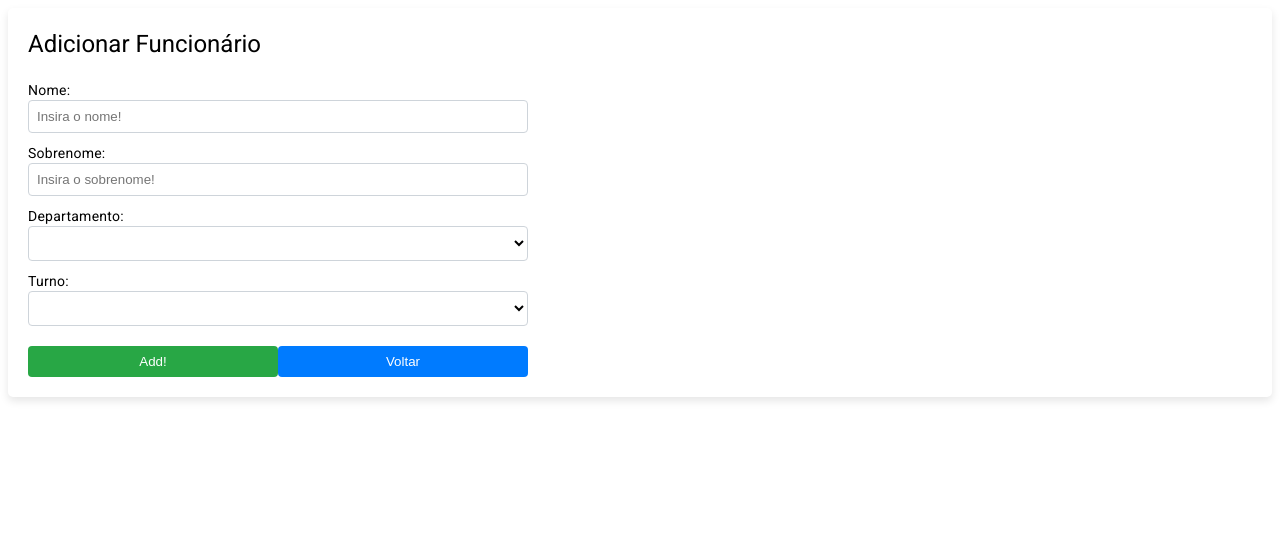
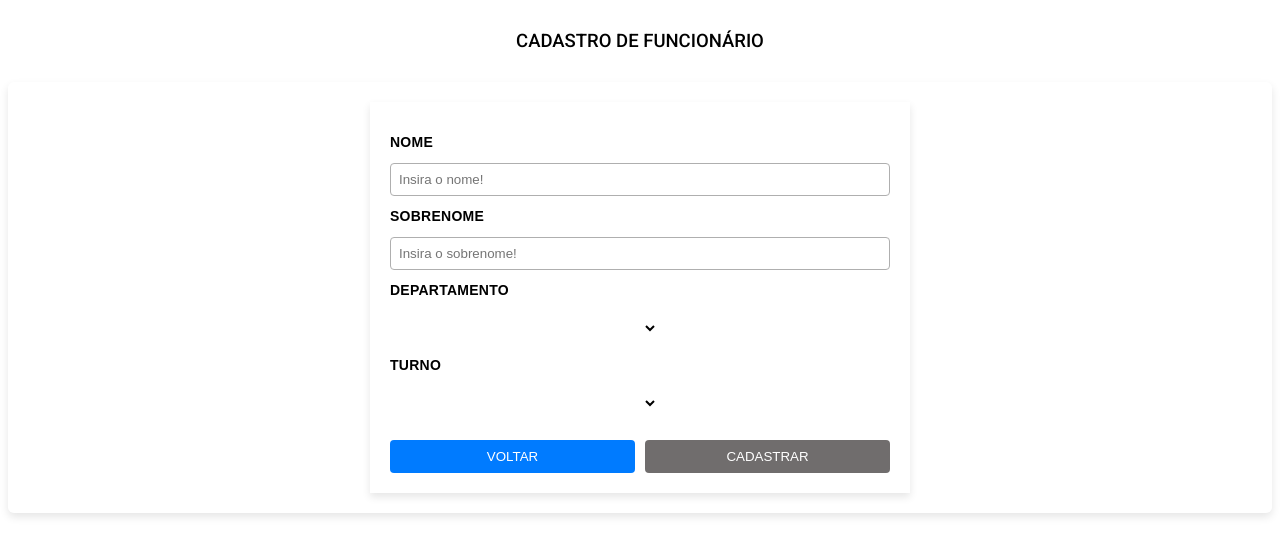
Before and after one commit to vascsx/registro_frontend, an Angular app: page /cadastro in a window 1280 px wide. Shown: the top 556 px of the page. Built offline with nearby package versions, Linux system fonts and the light colour scheme.

Commit message:
feat: estilização da pagina cadastro de usuarios

```diff
--- a/src/app/app.routes.ts
+++ b/src/app/app.routes.ts
@@ -9,25 +9,25 @@ export const routes: Routes = [
     {
         path: '',
         component: HomeComponent,
-    },
+    }, //TELA PRINCIPAL
 
     {
         path: 'cadastro',
         component: CadastroComponent,
-    },
+    }, //TELA DE CADASTRO
 
     {
         path: 'editar/:id',
         component: EditarComponent
-    },
+    }, //TELA DE EDIÇÃO
 
     {
         path: 'detalhes/:id',
         component: DetalhesComponent
-    }
-    ,
-    {
-        path: 'login',
-        component: LoginComponent
-    }
+    } //TELA DE DETALHES
+
+    // {
+    //     path: 'login',
+    //     component: LoginComponent
+    // }
 ];
--- a/src/app/componentes/excluir/excluir.component.html
+++ b/src/app/componentes/excluir/excluir.component.html
@@ -1,15 +1,11 @@
 <div *ngIf="funcionario">
     <h1 mat-dialog-title>Deseja confirmar a exclusão?</h1>
     <div mat-dialog-content>
-      <p style="font: bold;">Funcionário:</p>
-      <p>{{funcionario.nome}} {{funcionario.sobrenome}}</p>
-
-      <p style="font-style: bold;">Departamento:</p>
-      <p>{{funcionario.departamento}}</p>
-
+      <p style="font: bold;">Funcionario: {{funcionario.nome}} {{funcionario.sobrenome}}</p>
+      <p style="font-style: bold;">Departamento: {{funcionario.departamento}}</p>
     </div>
-    <div mat-dialog-actions>
-      <button mat-button  mat-raised-button color="warn" (click)="excluir()">Confirmar</button>
-      <button routerLink="">Voltar</button>
-    </div>
-    </div>
+  </div>
+  <div mat-dialog-actions class="btns">
+    <button mat-button  mat-raised-button color="warn" (click)="excluir()" style="background-color: red;">CONFIRMAR</button>
+    <button routerLink="" style="background-color: rgb(18, 84, 207);">VOLTAR</button>
+  </div>
--- a/src/app/componentes/excluir/excluir.component.scss
+++ b/src/app/componentes/excluir/excluir.component.scss
@@ -0,0 +1,26 @@
+div {
+    display: flex;
+    flex-direction: column;
+    justify-content: center;
+    border-radius: 10px;
+    margin: 5px;
+    padding: 10px;
+}
+
+.btns {
+    display: flex;
+    flex-direction: row;
+    justify-content: center;
+
+
+    button {
+        padding: 8px;
+        border: none;
+        border-radius: 4px;
+        color: white;
+        margin-left: 10px;
+        box-shadow: 1px 2px 5px 0px rgba(0,0,0,0.75);
+        -webkit-box-shadow: 1px 2px 5px 0px rgba(0,0,0,0.75);
+        -moz-box-shadow: 1px 2px 5px 0px rgba(0,0,0,0.75);
+    }
+}
--- a/src/app/componentes/funcionario-form/funcionario-form.component.html
+++ b/src/app/componentes/funcionario-form/funcionario-form.component.html
@@ -1,21 +1,23 @@
+<h1>{{ btnTitulo }}</h1>
+<div class="container">
+
   <div class="card">
-  <h1>{{ btnTitulo }}</h1>
 
     <form [formGroup]="funcionarioForm" (ngSubmit)="submit()" #formDir="ngForm">
       <input type="hidden" value="" formControlName="id">
 
       <div class="input-box">
-      <label for="nome">Nome:</label>
+        <label for="nome">NOME</label>
         <input id="nome" type="text" class="form-control text-dark" formControlName="nome" placeholder="Insira o nome!" required>
       </div>
 
       <div class="input-box">
-      <label for="sobrenome">Sobrenome:</label>
+        <label for="sobrenome">SOBRENOME</label>
         <input id="sobrenome" type="text" class="form-control text-dark" formControlName="sobrenome" placeholder="Insira o sobrenome!" required>
       </div>
 
       <div class="input-box">
-      <label for="departamento">Departamento:</label>
+        <label for="departamento">DEPARTAMENTO</label>
         <select id="departamento" class="form-select" formControlName="departamento" required>
           <option value="RH">RH</option>
           <option value="Financeiro">Financeiro</option>
@@ -26,7 +28,7 @@
       </div>
 
       <div class="input-box">
-      <label for="turno">Turno:</label>
+        <label for="turno">TURNO</label>
         <select id="turno" class="form-select" formControlName="turno" required>
           <option value="Manha">Manha</option>
           <option value="Tarde">Tarde</option>
@@ -35,8 +37,9 @@
       </div>
 
       <div class="btn-box">
-      <button type="submit" class="btn btn-success w-50" [disabled]="!funcionarioForm.valid">{{ btnAcao }}</button>
-      <button class="btn btn-primary w-50" routerLink="">Voltar</button>
+        <button class="btn btn-success w-50" routerLink="">VOLTAR</button>
+        <button type="submit" class="btn btn-primary w-50" [disabled]="!funcionarioForm.valid">{{ btnAcao }}</button>
       </div>
     </form>
   </div>
+</div>
--- a/src/app/componentes/funcionario-form/funcionario-form.component.scss
+++ b/src/app/componentes/funcionario-form/funcionario-form.component.scss
@@ -1,32 +1,67 @@
+$primary-color: #007bff;
+$secondary-color: rgb(112, 109, 109);
+$text-color: #000;
+
+h1 {
+  text-align: center;
+  font-size: 1.85rem;
+  font-weight: 500;
+  margin: 25px;
+}
+
+.container {
+  display: flex;
+  justify-content: center;
+  border-radius: 6px;
+  margin: auto;
+  padding: 20px;
+  box-shadow: 0 4px 8px rgba(0, 0, 0, 0.1);
+
   .card {
+    display: flex;
+    flex-direction: column;
+    gap: 10px;
     padding: 20px;
-  background-color: #fff;
-  border-radius: 5px;
     box-shadow: 0 4px 8px rgba(0, 0, 0, 0.1);
 
     h1 {
-    margin-bottom: 20px;
+      margin-bottom: 12px;
     }
 
     .input-box {
-    margin-bottom: 10px;
+      display: flex;
+      flex-direction: column;
+      gap: 11px;
+      margin-top: 10px;
 
       label {
-      margin-bottom: 5px;
+        font-weight: bold;
+        font-size: 1.4rem;
       }
 
       input,
       select {
         width: 100%;
         padding: 8px;
-      border: 1px solid #ced4da;
+        border: 1px solid #afafaf;
         border-radius: 4px;
         box-sizing: border-box;
         background-color: #fff;
 
         &.text-dark {
-        color: #000; // Altere conforme necessário
+          color: $text-color;
         }
+      }
+
+      select {
+        background: transparent;
+        width: 268px;
+        padding: 5px;
+        font-size: 1.42rem;
+        line-height: 1;
+        border: 0;
+        border-radius: 0;
+        height: 34px;
       }
     }
 
@@ -36,20 +71,27 @@
       margin-top: 20px;
 
       .btn {
-      padding: 8px 20px;
+        padding: 9px 10px;
         border: none;
         border-radius: 4px;
         cursor: pointer;
+        width: 100%;
 
         &.btn-success {
-        background-color: #28a745;
+          background-color: $primary-color;
           color: #fff;
         }
 
         &.btn-primary {
-        background-color: #007bff;
+          background-color: $secondary-color;
   color: #fff;
+  margin-left: 10px;
+
+   &:active:hover {
+    background-color: $primary-color;
     }
         }
       }
     }
+  }
+}
--- a/src/app/componentes/funcionario-form/funcionario-form.component.ts
+++ b/src/app/componentes/funcionario-form/funcionario-form.component.ts
@@ -58,4 +58,6 @@ export class FuncionarioFormComponent implements OnInit{
 
       this.onSubmit.emit(this.funcionarioForm.value);
   }
+
+
 }
--- a/src/app/pages/cadastro/cadastro.component.ts
+++ b/src/app/pages/cadastro/cadastro.component.ts
@@ -13,8 +13,8 @@ import { Router } from '@angular/router';
 })
 export class CadastroComponent {
 
-  btnAcao = "Add!"
-  btnTitulo = "Adicionar Funcionário"
+  btnAcao = "CADASTRAR"
+  btnTitulo = "CADASTRO DE FUNCIONÁRIO"
   constructor( private funcionarioService: FuncionarioService, private router: Router) {
 
   }
--- a/src/app/pages/detalhes/detalhes.component.html
+++ b/src/app/pages/detalhes/detalhes.component.html
@@ -5,57 +5,50 @@
   <div *ngIf="funcionario">
   <form>
   <div class="input-box">
-    <mat-form-field>
-      <mat-label>Nome:</mat-label>
-     <input matInput type="text" class="form-control text-dark" value="{{funcionario.nome}}" disabled>
-      </mat-form-field>
+    <form>
+     <input matInput type="text" class="form-control text-dark" value="Nome: {{funcionario.nome}}" disabled>
+      </form>
   </div>
 
   <div  class="input-box">
-    <mat-form-field>
-      <mat-label>Sobrenome:</mat-label>
-      <input matInput type="text" class="form-control  text-dark" value="{{funcionario.sobrenome}}" disabled>
-      </mat-form-field>
+    <form>
+      <input matInput type="text" class="form-control  text-dark" value="Sobrenome: {{funcionario.sobrenome}}" disabled>
+    </form>
   </div>
 
   <div  class="input-box">
-    <mat-form-field>
-      <mat-label>Departamento:</mat-label>
-      <input matInput type="text" class="form-control  text-dark" id="Livro" value="{{funcionario.departamento}}" disabled>
-      </mat-form-field>
+    <form>
+      <input matInput type="text" class="form-control  text-dark" id="Livro" value="Departamento: {{funcionario.departamento}}" disabled>
+    </form>
   </div>
 
   <div  class="input-box">
-    <mat-form-field>
-      <mat-label>Turno:</mat-label>
-      <input matInput type="text" class="form-control  text-dark" asp-for="LivroEmprestado" id="Livro" value="{{funcionario.turno}}" disabled>
-      </mat-form-field>
+    <form>
+      <input matInput type="text" class="form-control  text-dark" asp-for="LivroEmprestado" id="Livro" value="Turno: {{funcionario.turno}}" disabled>
+    </form>
   </div>
 
   <div  class="input-box">
-    <mat-form-field>
-      <mat-label>Situação:</mat-label>
-      <input matInput type="text" class="form-control  text-dark" asp-for="LivroEmprestado" id="Livro" value="{{funcionario.ativo == true ? 'Ativo' : 'Inativo'}}" disabled>
-      </mat-form-field>
+    <form>
+      <input matInput type="text" class="form-control  text-dark" asp-for="LivroEmprestado" id="Livro" value="Situação: {{funcionario.ativo == true ? 'Ativo' : 'Inativo'}}" disabled>
+    </form>
   </div>
 
 
   <div  class="input-box">
-    <mat-form-field>
-      <mat-label>Data de Criação:</mat-label>
-      <input matInput type="text" class="form-control  text-dark" asp-for="LivroEmprestado" id="Livro" value="{{funcionario.dataDeCriacao}}" disabled>
-      </mat-form-field>
+    <form>
+      <input matInput type="text" class="form-control  text-dark" asp-for="LivroEmprestado" id="Livro" value="Data de Criação: {{funcionario.dataDeCriacao}}" disabled>
+    </form>
   </div>
 
   <div  class="input-box">
-    <mat-form-field>
-      <mat-label>Data de Alteração:</mat-label>
-      <input matInput type="text" class="form-control  text-dark" asp-for="LivroEmprestado" id="Livro" value="{{funcionario.dataDeAlteracao}}" disabled>
-      </mat-form-field>
+    <form>
+      <input matInput type="text" class="form-control  text-dark" asp-for="LivroEmprestado" id="Livro" value="Data de Alteração: {{funcionario.dataDeAlteracao}}" disabled>
+    </form>
   </div>
   <div class="btn-box">
-      <a  (click)="InativaFuncionario()"  mat-raised-button color="warn">Inativar Usuário</a>
-      <a  routerLink=""  mat-raised-button>Voltar</a>
+      <a (click)="InativaFuncionario()"  mat-raised-button>Inativar Usuário</a>
+      <a routerLink="" mat-raised-button>Voltar</a>
   </div>
   </form>
   </div>
--- a/src/app/pages/detalhes/detalhes.component.scss
+++ b/src/app/pages/detalhes/detalhes.component.scss
@@ -1,3 +1,28 @@
 .mat-mdc-button-base {
     margin: 8px 8px 0px 0;
   }
+
+
+  .input-box {
+    display: flex;
+    align-items: center;
+    margin: 10px;
+    justify-content: center;
+    form{
+      input {
+        padding: 15px;
+        text-align: start;
+        font-size: 1.5rem;
+        border-radius: 2px;
+        width: 100%;
+        margin: 0;
+      }
+    }
+
+    .btn-box {
+      display: flex;
+      align-items: center;
+      justify-content: center;
+    }
+
+  }
--- a/src/app/pages/home/home.component.scss
+++ b/src/app/pages/home/home.component.scss
@@ -56,3 +56,7 @@ mat-form-field {
       background-color: #ddd;
   }
 }
+
+.action-btn {
+  margin-right: 15px;
+}
--- a/src/styles.scss
+++ b/src/styles.scss
@@ -1,3 +1,7 @@
+*{
+  font-family: 'Titilium Web', sans-serif;
+}
+
 html {
   width: 100vw;
   height: 100vh;
```
Also changed, not shown: src/app/pages/home/home.component.html (+4 -4 lines). Lines whose indentation alone changed are shown as unchanged.
